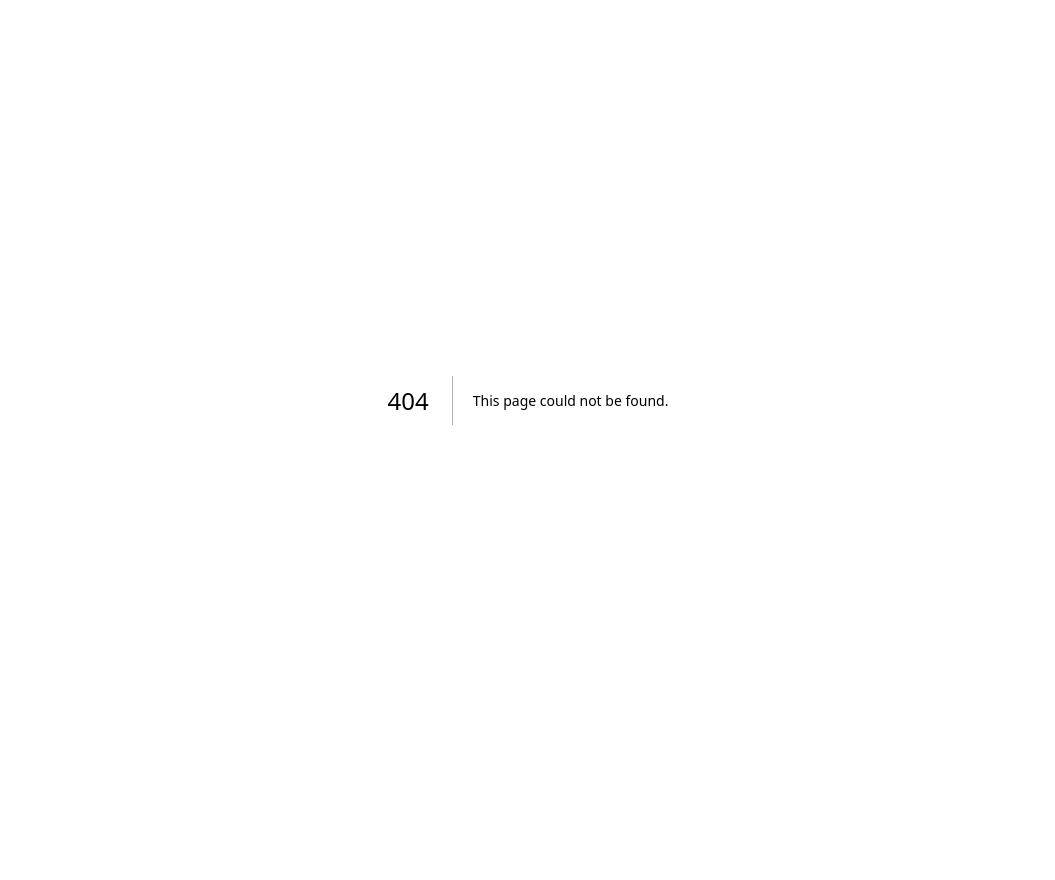
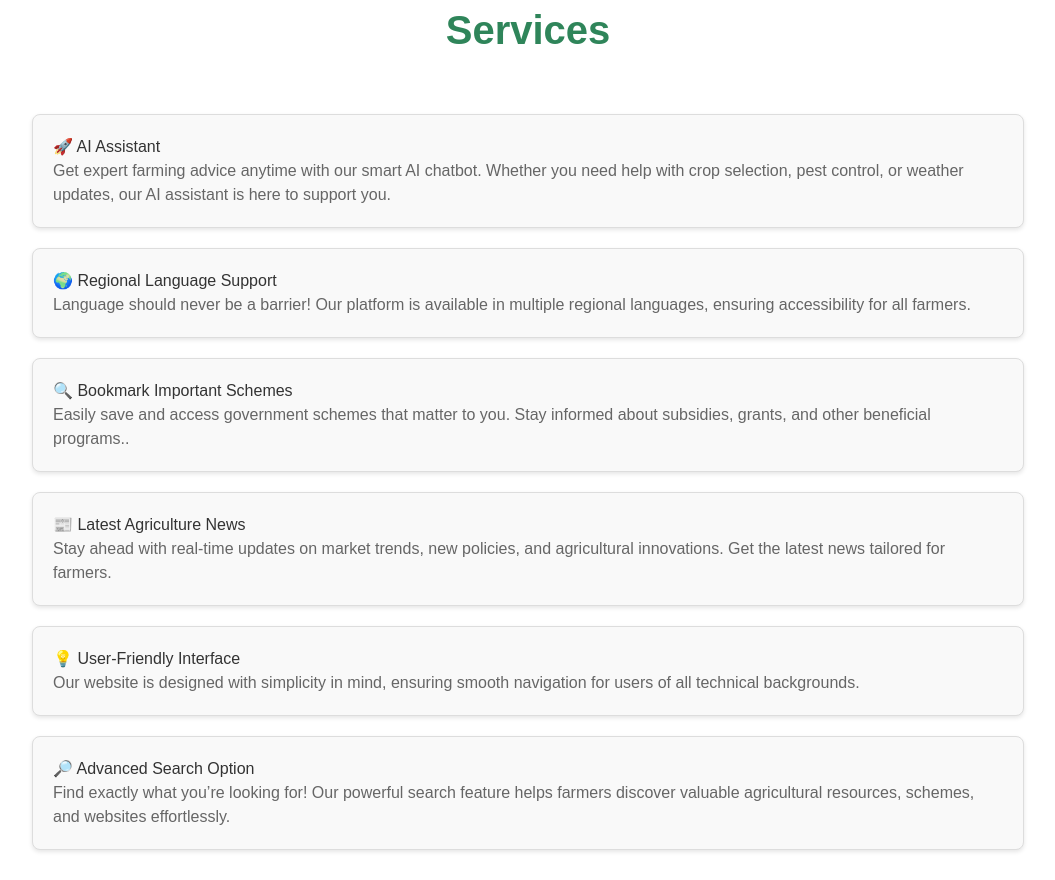
Before and after one commit to Jayesh-2404/agri-app, a Next.js app: page /services in a window 1280 px wide. Before the commit this address had no page. Shown: the whole page, without its empty margins (112-1167 px from the left). Before the commit the page ends 800 px from the top, so only its background shows below. Built offline with nearby package versions, Linux system fonts and the light colour scheme.

Commit message:
added services

```diff
--- /dev/null
+++ b/src/app/services/page.jsx
@@ -0,0 +1,49 @@
+import React from 'react';
+import "../../components/styles/Services.scss";
+
+function Services() {
+    return (
+        <>
+        <h1 className="" style={{
+  fontSize: "2.5rem",
+  fontWeight: "bold",
+  color: "#2F855A",
+  textAlign: "center",
+  marginBottom: "24px"
+}}>
+  Services
+</h1>
+
+
+
+        <div className="services-container">
+            <div className="service">
+                <h2>🚀 AI Assistant</h2>
+                <p>Get expert farming advice anytime with our smart AI chatbot. Whether you need help with crop selection, pest control, or weather updates, our AI assistant is here to support you.</p>
+            </div>
+            <div className="service">
+                <h2>🌍 Regional Language Support</h2>
+                <p>Language should never be a barrier! Our platform is available in multiple regional languages, ensuring accessibility for all farmers.</p>
+            </div>
+            <div className="service">
+                <h2>🔍 Bookmark Important Schemes</h2>
+                <p>Easily save and access government schemes that matter to you. Stay informed about subsidies, grants, and other beneficial programs..</p>
+            </div>
+            <div className="service">
+                <h2>📰 Latest Agriculture News</h2>
+                <p>Stay ahead with real-time updates on market trends, new policies, and agricultural innovations. Get the latest news tailored for farmers.</p>
+            </div>
+            <div className="service">
+                <h2>💡 User-Friendly Interface</h2>
+                <p>Our website is designed with simplicity in mind, ensuring smooth navigation for users of all technical backgrounds.</p>
+            </div>
+            <div className="service">
+                <h2>🔎 Advanced Search Option</h2>
+                <p>Find exactly what you’re looking for! Our powerful search feature helps farmers discover valuable agricultural resources, schemes, and websites effortlessly.</p>
+            </div>
+        </div>
+        </>
+     );
+}
+
+export default Services;
--- a/src/components/Landing/Header.jsx
+++ b/src/components/Landing/Header.jsx
@@ -17,7 +17,7 @@ const Header = () => {
       <main>
         <Link href="/#home">Home</Link>
         <Link href="/#about">About Us</Link>
-        <Link href="/#services">Services</Link>
+        <Link href="/services">Services</Link>
         <Link href="/#contact">Contact me</Link>
       </main>
       <div className="btn-wrapper">
--- /dev/null
+++ b/src/components/styles/Services.scss
@@ -0,0 +1,25 @@
+.services-container {
+    display: flex;
+    flex-direction: column;
+    align-items: center;
+    padding: 20px;
+}
+
+.service {
+    background-color: #f9f9f9;
+    border: 1px solid #ddd;
+    border-radius: 8px;
+    padding: 20px;
+    margin: 10px 0;
+    width: 80%;
+    box-shadow: 0 2px 4px rgba(0, 0, 0, 0.1);
+}
+
+.service h2 {
+    margin-top: 0;
+    color: #333;
+}
+
+.service p {
+    color: #666;
+}
```
